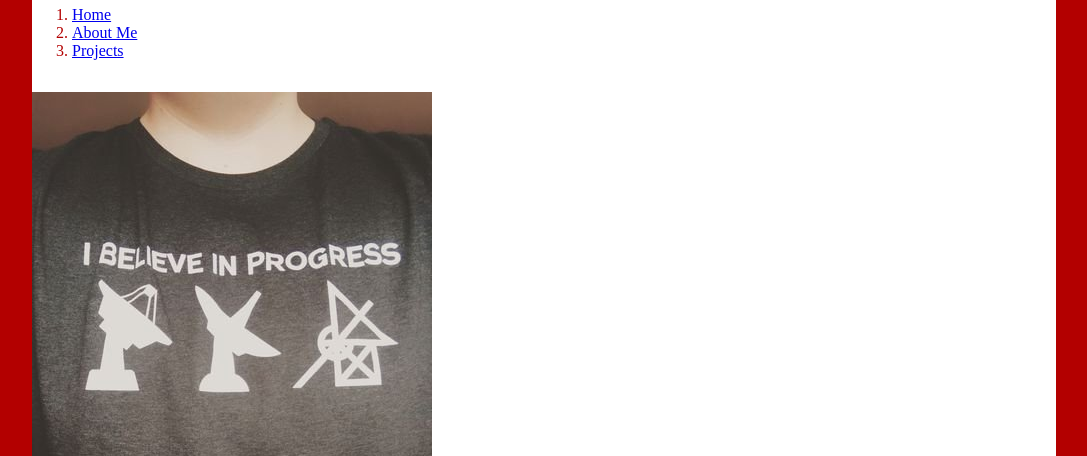
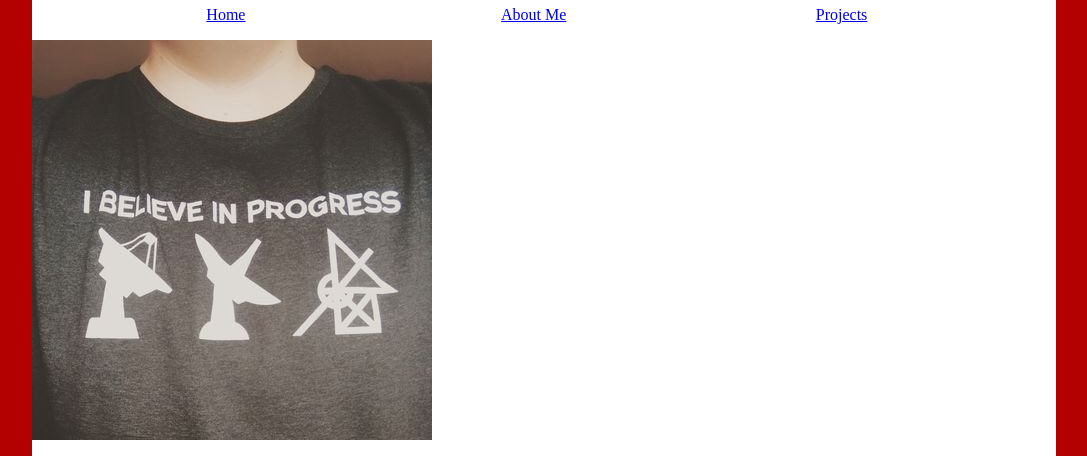
Before and after one commit to mattwarb/mattwarb.github.io, a plain HTML site: page index.html in a window 1280 px wide. Shown: the part 60-516 px from the top of the page, without its empty margins (96-1183 px from the left). Drawn offline with Linux system fonts and the light colour scheme.

Commit message:
added changes to navigation

```diff
--- a/Style.css
+++ b/Style.css
@@ -16,3 +16,9 @@ body {
 	width: 95%;
 	display:table;
 }
+    .navigation li {
+        display: table-cell;
+        text-align: center;
+        vertical-align: middle;
+        float: left;
+        width: 33%;
```
